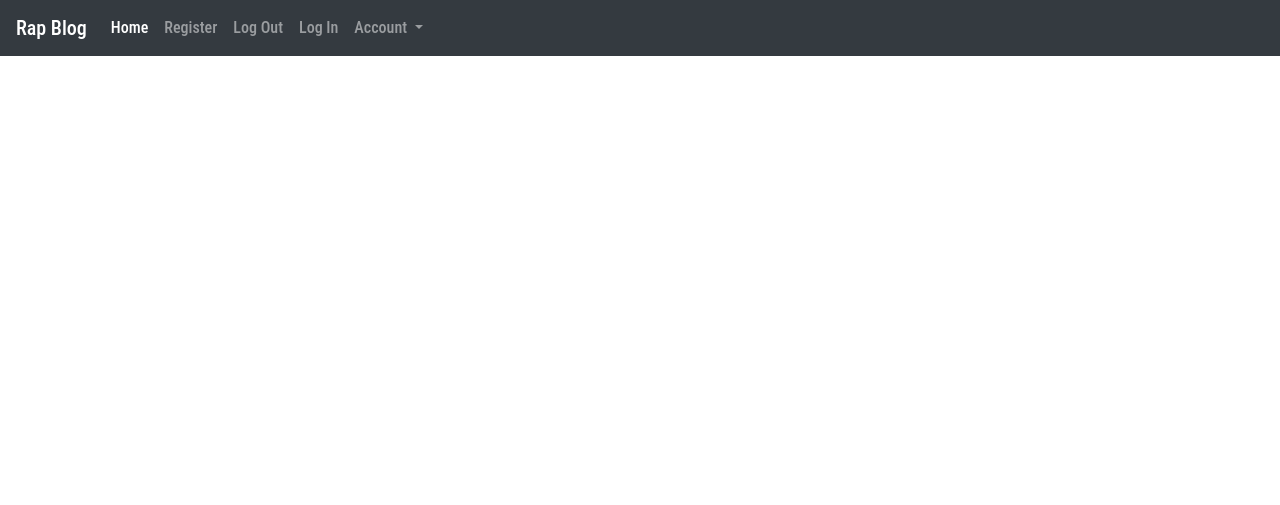
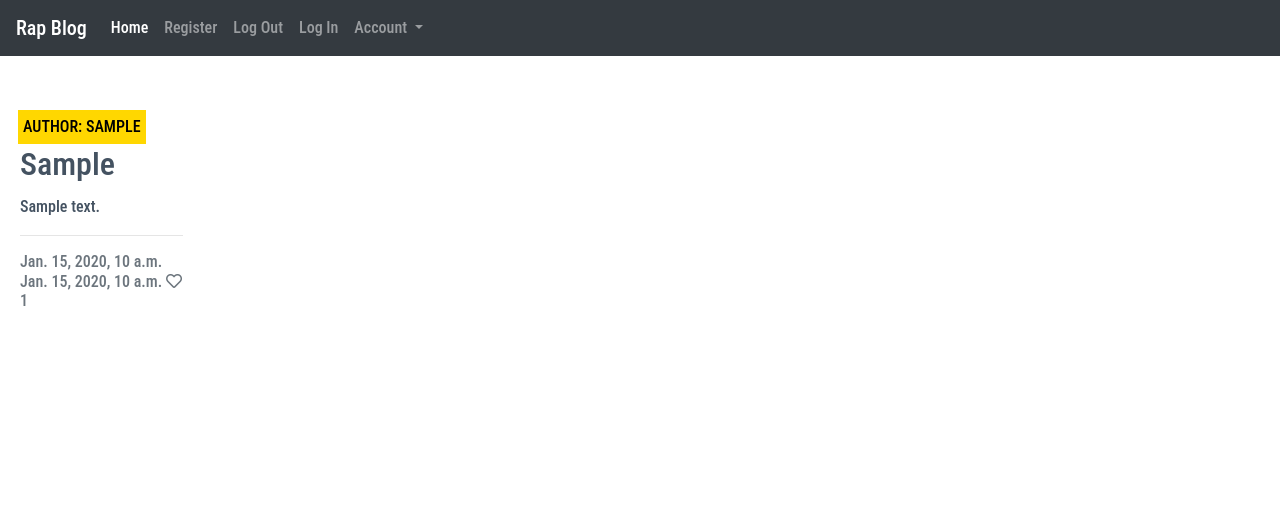
Before and after one commit to andreasarreqi/blog, a Django app: page / in a window 1280 px wide. Shown: the top 505 px of the page. Run offline with Django 3.2, Linux system fonts and the light colour scheme; tables that the repository leaves empty hold one stand-in row (values such as "Sample post").

Commit message:
Populating the index.html file

```diff
--- a/static/css/style.css
+++ b/static/css/style.css
@@ -30,3 +30,47 @@
     transform: scale(1.3);
     transition: transform 100ms;
 }
+/*--------------------------- Card Styling */
+.card-body {
+    height: 30%;
+    width: 50%;
+    margin-top: 15%;
+}
+
+.card {
+    border: none;
+    background-color: transparent;
+}
+
+.image-container {
+    position: relative;
+}
+
+.image-flash {
+    position: absolute;
+    bottom: 5%;
+    min-width: 20%;
+    left: -2px;
+    background-color: gold;
+}
+
+.author {
+    color: black;
+    margin: 5px;
+    text-transform: uppercase;
+}
+
+.post-link {
+    text-decoration: none;
+    color: #445261;
+}
+
+.post-link:hover,
+.page-link {
+    color: #E84610;
+}
+
+.post-title {
+    margin-top: 20%;
+    margin-left: 5%;
+}
--- a/templates/index.html
+++ b/templates/index.html
@@ -1,5 +1,58 @@
 {% extends "base.html" %}
 {% block content %}
 
+div class="container-fluid">
+    <div class="row">
+
+        <!-- Blog Entries Column -->
+        <div class="col-12 mt-3 left">
+            <div class="row">
+                {% for musician in musician_list %}
+                <div class="col-md-4">
+                    <div class="card mb-4">
+                        <div class="card-body">
+                            <div class="image-container">
+                                {% if "placeholder" in musician.artist_image.url %}
+                                <img class="card-img-top"
+                                    src="https://res.cloudinary.com/duyhhodva/image/upload/v1683301939/licensed-image_h05hp5.jpg">
+                                {% else %}
+                                <img class="card-img-top" src=" {{ musician.artist_image.url }}">
+                                {% endif %}
+                                <div class="image-flash">
+                                    <p class="author">Author: {{ musician.author }}</p>
+                                </div>
+                            </div>
+                            <a href="#" class="post-link">
+                                <h2 class="card-title">{{ musician.artist }}</h2>
+                                <p class="card-text">{{ musician.excerpt }}</p>
+                            </a>
+                            <hr />
+                            <p class="card-text text-muted h6">{{ musician.created_on}} {{musician.updated_on}} <i class="far fa-heart"></i>
+                                {{ musician.number_of_likes }}</p>
+                        </div>
+                    </div>
+                </div>
+                {% if forloop.counter|divisibleby:3 %}
+            </div>
+            <div class="row">
+                {% endif %}
+                {% endfor %}
+
+            </div>
+        </div>
+    </div>
+    {% if is_paginated %}
+    <nav aria-label="Page navigation">
+        <ul class="pagination justify-content-center">
+            {% if page_obj.has_previous %}
+            <li><a href="?page={{ page_obj.previous_page_number }}" class="page-link">&laquo; PREV </a></li>
+            {% endif %}
+            {% if page_obj.has_next %}
+            <li><a href="?page={{ page_obj.next_page_number }}" class="page-link"> NEXT &raquo;</a></li>
+
+            {% endif %}
+        </ul>
+    </nav>
+    {% endif %}
 
 {% endblock %}
```
